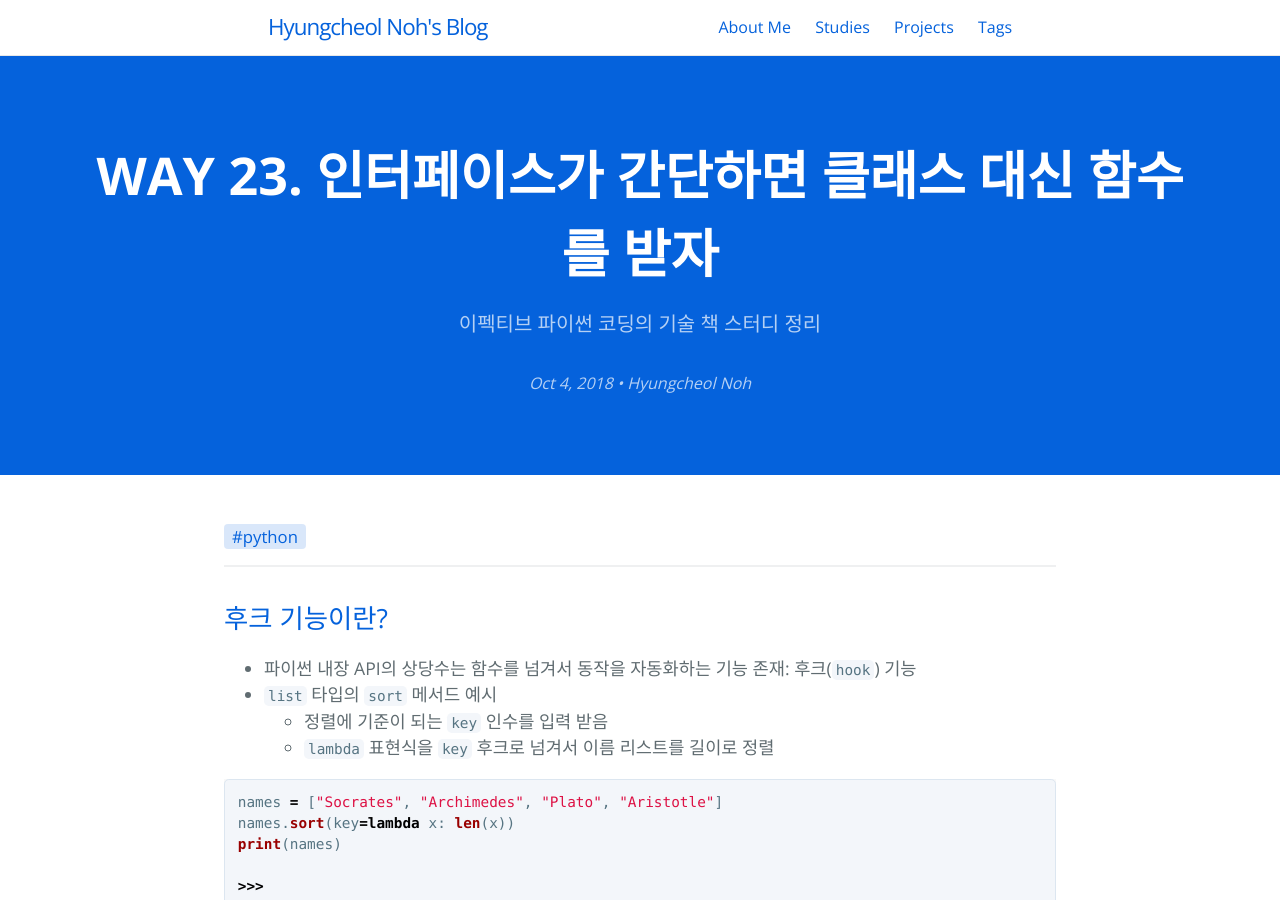
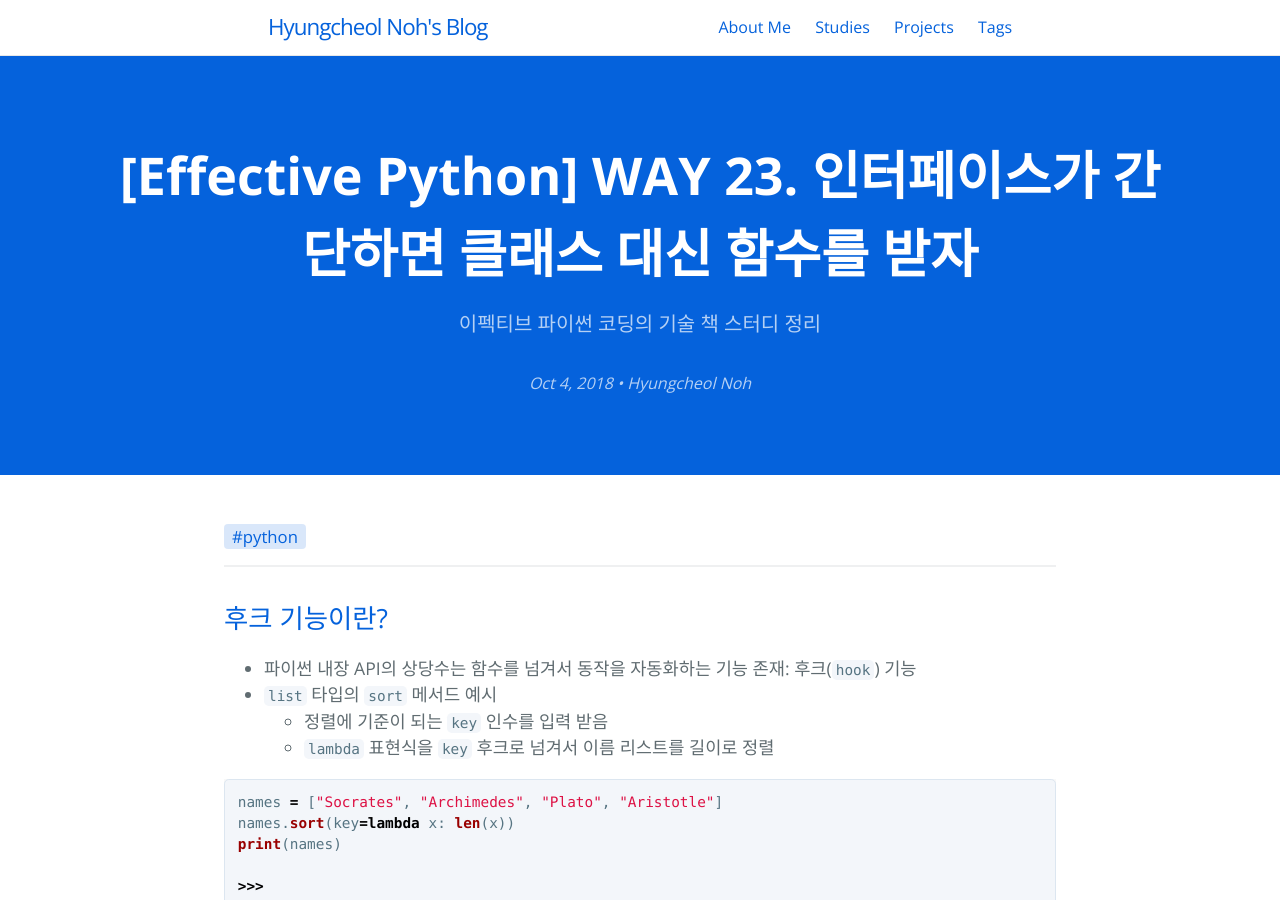
Before and after one commit to hcnoh/hcnoh.github.io, a Jekyll site: the page built from _posts/2018-10-04-effective-python-way23.md, in a window 1280 px wide and 900 px high. Built offline with Jekyll 4.4.1, drawn with Linux system fonts in a browser that asks for light colours; comment, search, counter and statistics services are not loaded; some of the changed lines change nothing that is shown.

Commit message:
Update 2018-10-04-effective-python-way23.md

```diff
--- a/_posts/2018-10-04-effective-python-way23.md
+++ b/_posts/2018-10-04-effective-python-way23.md
@@ -1,10 +1,10 @@
 ---
 layout: post
-title: "WAY 23. 인터페이스가 간단하면 클래스 대신 함수를 받자"
+title: "[Effective Python] WAY 23. 인터페이스가 간단하면 클래스 대신 함수를 받자"
 date: 2018-10-04 15:01:51
 tagline: "이펙티브 파이썬 코딩의 기술 책 스터디 정리"
 categories:
-- 이펙티브 파이썬 스터디
+- Effective Python
 tags:
 - python
 image: /thumbnail-mobile.png
```
